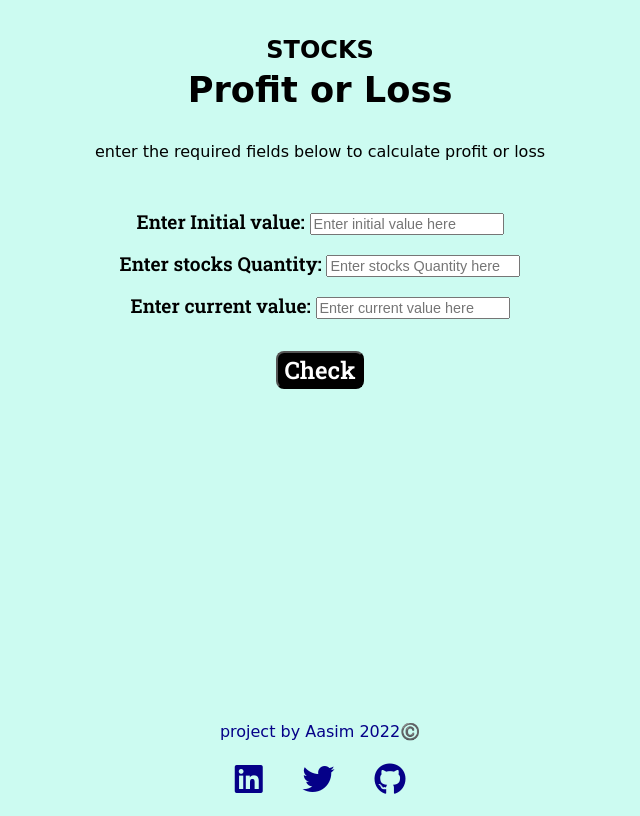
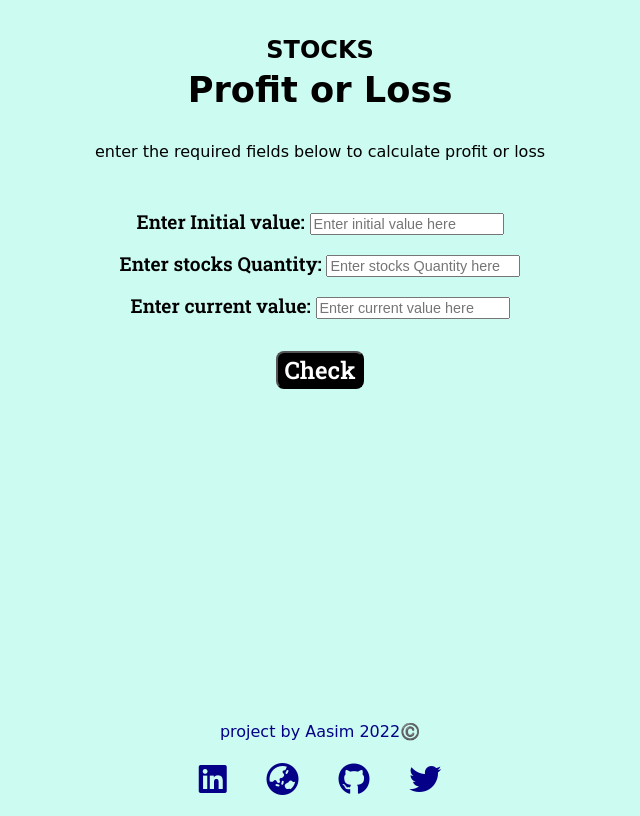
Before and after one commit to aasimd/stocks-profit-or-loss-v0.01, a plain HTML site: page index.html in a window 1280 px wide. Shown: the whole page, without its empty margins (320-960 px from the left). Drawn offline with Linux system fonts and the light colour scheme; a web font is replaced by a local one.

Commit message:
portfolio link added

```diff
--- a/index.html
+++ b/index.html
@@ -29,18 +29,20 @@
             <p class="credit">
                 project by Aasim  2022©️
             </p>
+            <div class="contact-info">
                 <li class="non-bullet">
                     <a target="_blank" href="https://linkedin.com/in/aasim-dongarkar-28b365231"><i class="fa-brands fa-linkedin"></i></a>
                 </li>
                 <li class="non-bullet">
-            <a href="https://twitter.com/dthree01"><i class="fa-brands fa-twitter"></i></a>
+                    <a target="_blank" href="https://aasim-portfolio.netlify.app"><i class="fa-solid fa-earth-asia"></i></a>
                 </li>
                 <li class="non-bullet">
-            <a href="https://github.com/aasimd"><i class="fa-brands fa-github"></i></a>
+                    <a target="_blank" href="https://github.com/aasimd"><i class="fa-brands fa-github"></i></a>
+                </li>
+                <li class="non-bullet">
+                    <a target="_blank" href="https://twitter.com/dthree01"><i class="fa-brands fa-twitter"></i></a>
                 </li>
             </div>
-        </li>
-
     </footer>
     <script src="main.js"></script>
 </body>
```
Lines whose indentation alone changed are shown as unchanged.
